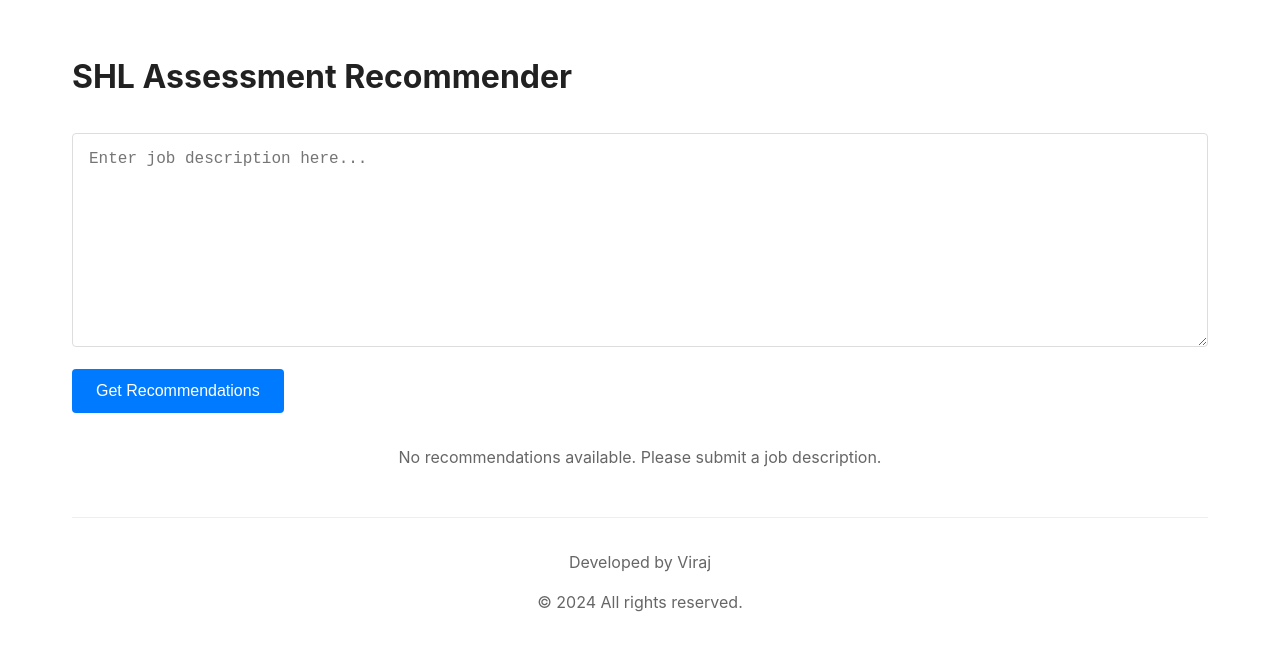
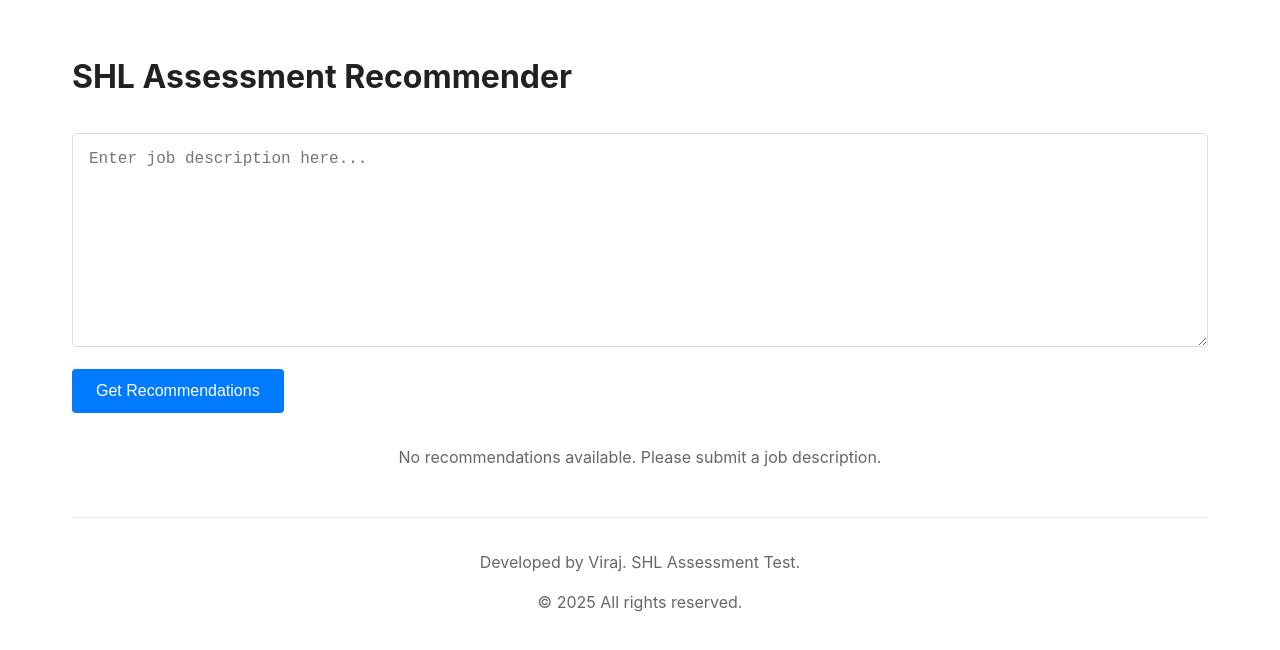
Before and after one commit to Viraj465/SHL_Assessment_GEN-AI, a React (Vite) app in the folder my-app/: page / in a window 1280 px wide. Shown: the top 650 px of the page. Built offline with nearby package versions, Linux system fonts and the light colour scheme.

Commit message:
Final push

```diff
--- a/my-app/src/jobdescription.jsx
+++ b/my-app/src/jobdescription.jsx
@@ -80,36 +80,6 @@
         {recommendation.length > 0 && (
           <div className="results">
             <h2>Recommended Assessments:</h2>
-            {/* <div className="recommendations-grid">
-              {recommendation.map((item, index) => (
-                <div key={index} className="recommendation-card">
-                  <h3>{item.assessment_name}</h3>
-                  <div className="card-content">
-                    <p>
-                      <strong>Test Type:</strong> {item.test_type}
-                    </p>
-                    <p>
-                      <strong>Duration:</strong> {item.duration}
-                    </p>
-                    <p>
-                      <strong>Remote Support:</strong> {item.remote_support}
-                    </p>
-                    <p>
-                      <strong>Adaptive Support:</strong> {item.adaptive_support}
-                    </p>
-                    {item.URL && (
-                      <a
-                        href={item.url}
-                        target="_blank"
-                        rel="noopener noreferrer"
-                      >
-                        Learn More
-                      </a>
-                    )}
-                  </div>
-                </div>
-              ))}
-            </div> */}
             <table className="recommendation-table">
               <thead>
                 <tr>
@@ -159,8 +129,8 @@
       </div>
 
       <footer>
-        <p>Developed by Viraj</p>
-        <p>© 2024 All rights reserved.</p>
+        <p>Developed by Viraj. SHL Assessment Test.</p>
+        <p>© 2025 All rights reserved.</p>
       </footer>
     </div>
   );
```
Also changed, not shown: my-app/src/App.css (+3 -4 lines), 1 other file (tests, documents, lock files or other folders).
